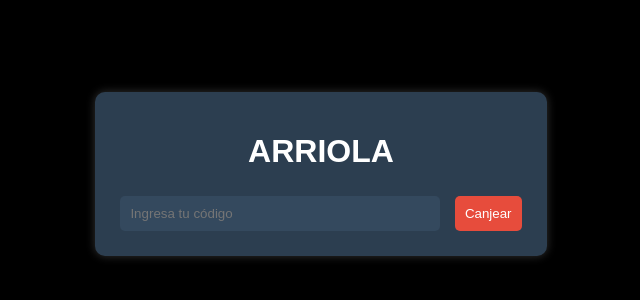
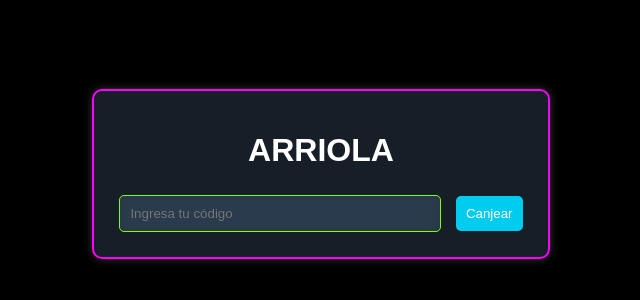
Before and after one commit to pantuflasarriola/PREMIOS, a plain HTML site: page index.html in a window 1280 px wide. Shown: the part 226-526 px from the top of the page, without its empty margins (319-959 px from the left). Drawn offline with Linux system fonts and the light colour scheme.

Commit message:
Update styles.css

```diff
--- a/styles.css
+++ b/styles.css
@@ -11,10 +11,12 @@ body {
 
 .container {
     text-align: center;
-    background-color: #2c3e50; /* Azul oscuro */
+    background-color: rgba(44, 62, 80, 0.5); /* Azul oscuro con transparencia para el efecto de blur */
     padding: 20px;
     border-radius: 10px;
     box-shadow: 0 0 10px rgba(255, 255, 255, 0.2);
+    border: 2px solid #ff00ff; /* Bordes de color magenta */
+    backdrop-filter: blur(10px); /* Efecto de desenfoque */
 }
 
 input, button {
@@ -27,19 +29,21 @@ input, button {
 
 input {
     width: 300px;
-    background-color: #34495e; /* Azul más oscuro */
+    background-color: rgba(52, 73, 94, 0.5); /* Azul más oscuro con transparencia */
     color: white;
+    border: 1px solid #7fff00; /* Bordes de color verde */
+    backdrop-filter: blur(5px); /* Efecto de desenfoque */
 }
 
 button {
-    background-color: #e74c3c; /* Rojo */
+    background-color: #00ccf0; /* Rojo */
     color: white;
     cursor: pointer;
     transition: background-color 0.3s ease;
 }
 
 button:hover {
-    background-color: #c0392b; /* Rojo más oscuro al pasar el mouse */
+    background-color: #0076fb; /* Rojo más oscuro al pasar el mouse */
 }
 
 .mensaje {
@@ -47,12 +51,14 @@ button:hover {
     top: 50%;
     left: 50%;
     transform: translate(-50%, -50%);
-    background-color: #27ae60; /* Verde */
+    background-color: rgba(39, 174, 96, 0.5); /* Verde con transparencia */
     padding: 20px;
     border-radius: 10px;
     text-align: center;
     display: none;
     color: white;
+    border: 2px solid #ff00ff; /* Bordes de color magenta */
+    backdrop-filter: blur(10px); /* Efecto de desenfoque */
 }
 
 .mensaje.visible {
```
